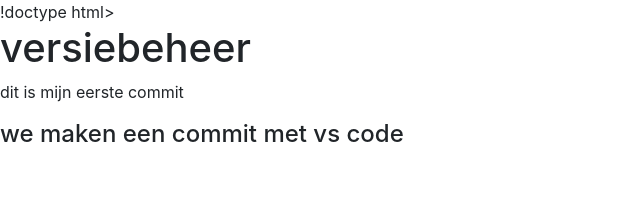
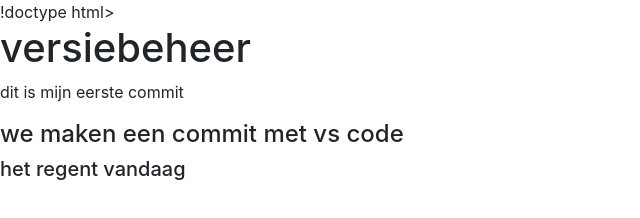
Before and after one commit to Gabrielle-Spits/vebr-jaar1-c2019, a plain HTML site: page index.html in a window 1280 px wide. Shown: the whole page, without its empty margins (0-640 px from the left). Drawn offline with nearby package versions, Linux system fonts and the light colour scheme.

Commit message:
extra textregel over het weer

```diff
--- a/index.html
+++ b/index.html
@@ -15,6 +15,7 @@
     <p>dit is mijn eerste  commit</p>
 
     <h4>we maken een commit met vs code</h4>
+    <h5>het regent vandaag</h5>
 
 
 
```
